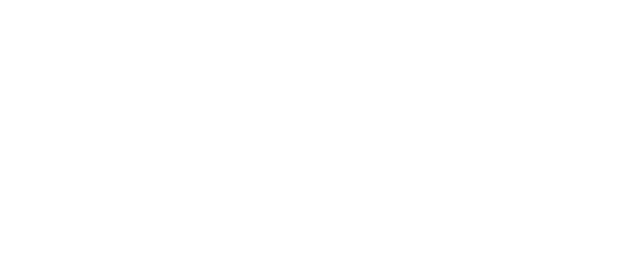
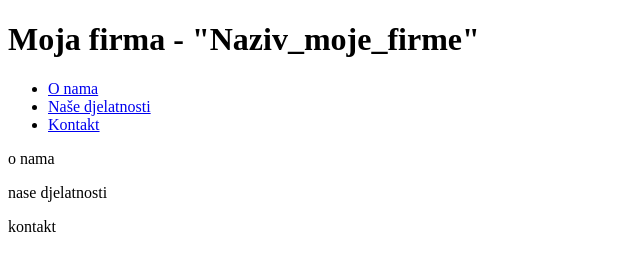
Before and after one commit to XSmileX007/algebra.vjezba.html.1, a plain HTML site: page index.html in a window 1280 px wide. Shown: the whole page, without its empty margins (0-640 px from the left). Drawn offline with Linux system fonts and the light colour scheme.

Commit message:
dodana navigacija sa sidrima

```diff
--- a/index.html
+++ b/index.html
@@ -7,9 +7,26 @@
   </head>
   <body>
     <header>
-      <nav></nav>
+      <h1>Moja firma - "Naziv_moje_firme"</h1>
+      <nav>
+        <ul>
+          <li><a href="#onama">O nama</a></li>
+          <li><a href="#nasedj">Naše djelatnosti</a></li>
+          <li><a href="#kontakt">Kontakt</a></li>
+        </ul>
+      </nav>
     </header>
-    <main></main>
+    <main>
+      <section id="onama">
+        <p>o nama</p>
+      </section>
+      <section id="nasedj">
+        <p>nase djelatnosti</p>
+      </section>
+      <section id="kontakt">
+        <p>kontakt</p>
+      </section>
+    </main>
     <footer></footer>
   </body>
 </html>
```
